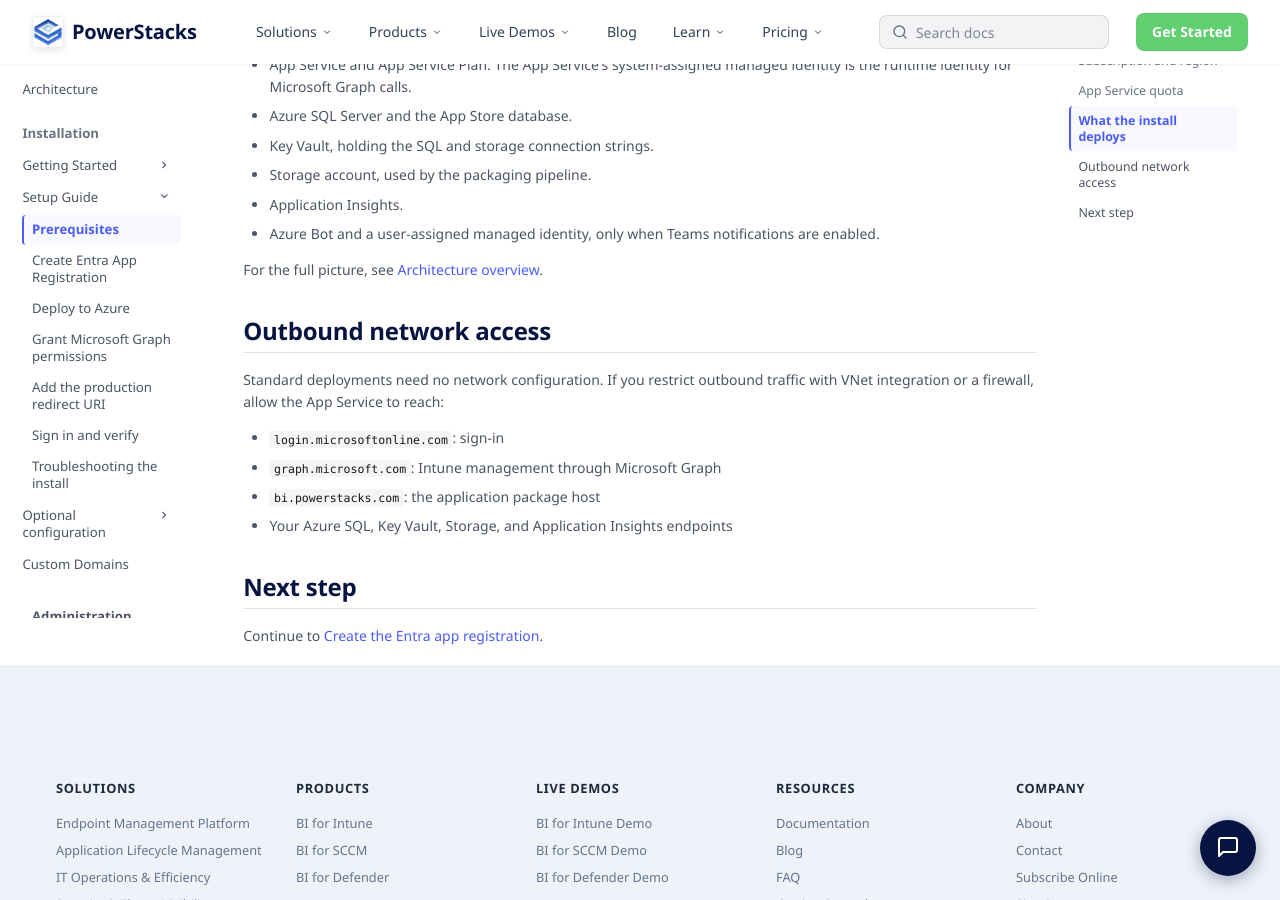
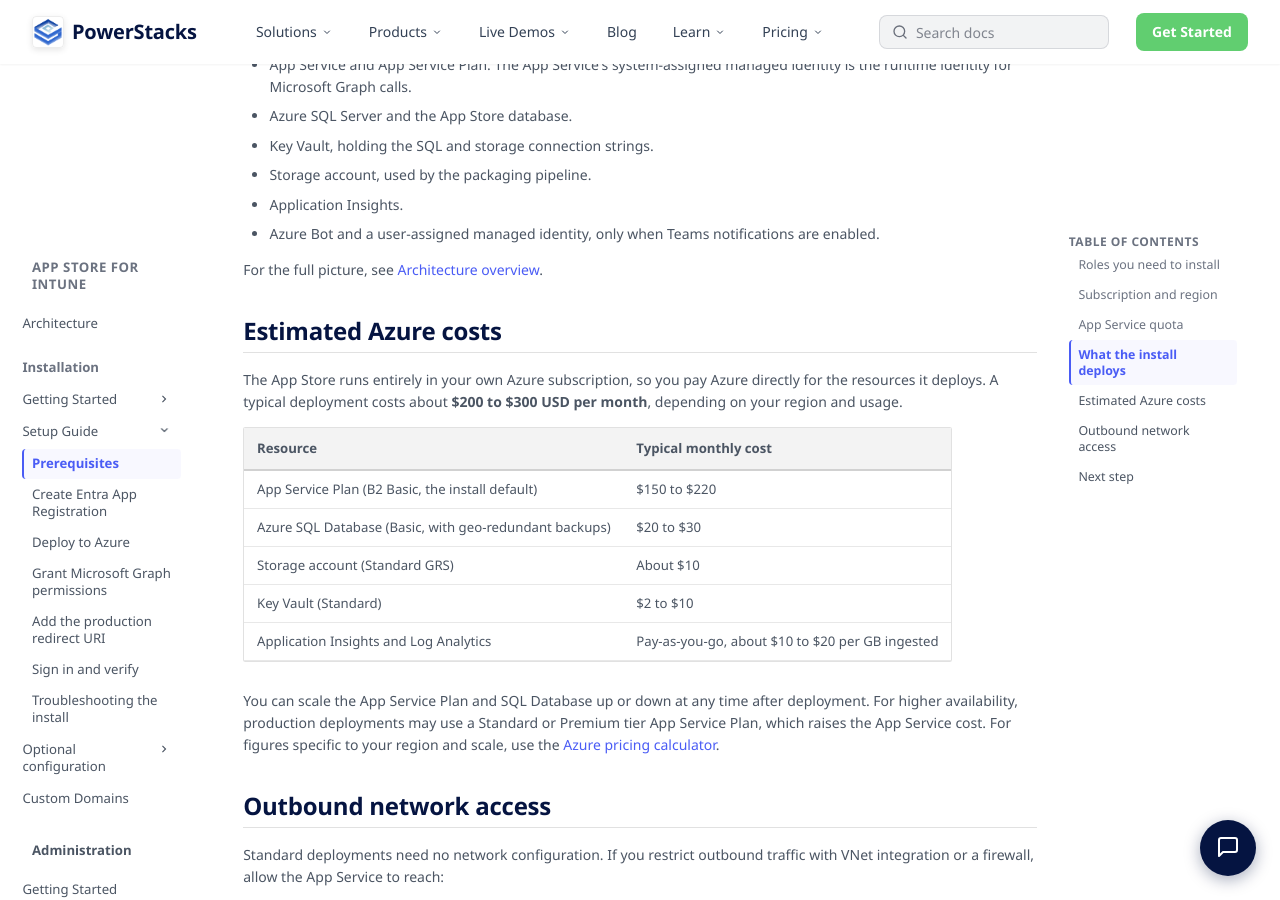
Before and after one commit to powerstacks-corp/powerstacks-docs, an MkDocs documentation site: the page built from docs/app-store-for-intune/installation/setup-guide/prerequisites.md, in a window 1280 px wide and 900 px high, scrolled down 909 px. Built offline with MkDocs 1.6.1 and Material for MkDocs 9.7.7, drawn with Linux system fonts in a browser that asks for light colours; some of the changed text lies outside the part shown.

Commit message:
Add estimated Azure costs to App Store prerequisites
The operating-cost estimate (~$200-300/month) lived only in the app-store-for-intune repo README, which is now private, so customers lost access and it was never copied into the docs. Adds it under 'What the install deploys' with a per-resource breakdown (figures verified against the B2 default in azuredeploy.json).

```diff
--- a/docs/app-store-for-intune/installation/setup-guide/prerequisites.md
+++ b/docs/app-store-for-intune/installation/setup-guide/prerequisites.md
@@ -35,6 +35,20 @@
 
 For the full picture, see [Architecture overview](../../administration/architecture.md).
 
+## Estimated Azure costs
+
+The App Store runs entirely in your own Azure subscription, so you pay Azure directly for the resources it deploys. A typical deployment costs about **$200 to $300 USD per month**, depending on your region and usage.
+
+| Resource | Typical monthly cost |
+|---|---|
+| App Service Plan (B2 Basic, the install default) | $150 to $220 |
+| Azure SQL Database (Basic, with geo-redundant backups) | $20 to $30 |
+| Storage account (Standard GRS) | About $10 |
+| Key Vault (Standard) | $2 to $10 |
+| Application Insights and Log Analytics | Pay-as-you-go, about $10 to $20 per GB ingested |
+
+You can scale the App Service Plan and SQL Database up or down at any time after deployment. For higher availability, production deployments may use a Standard or Premium tier App Service Plan, which raises the App Service cost. For figures specific to your region and scale, use the [Azure pricing calculator](https://azure.microsoft.com/pricing/calculator/).
+
 ## Outbound network access
 
 Standard deployments need no network configuration. If you restrict outbound traffic with VNet integration or a firewall, allow the App Service to reach:
```
